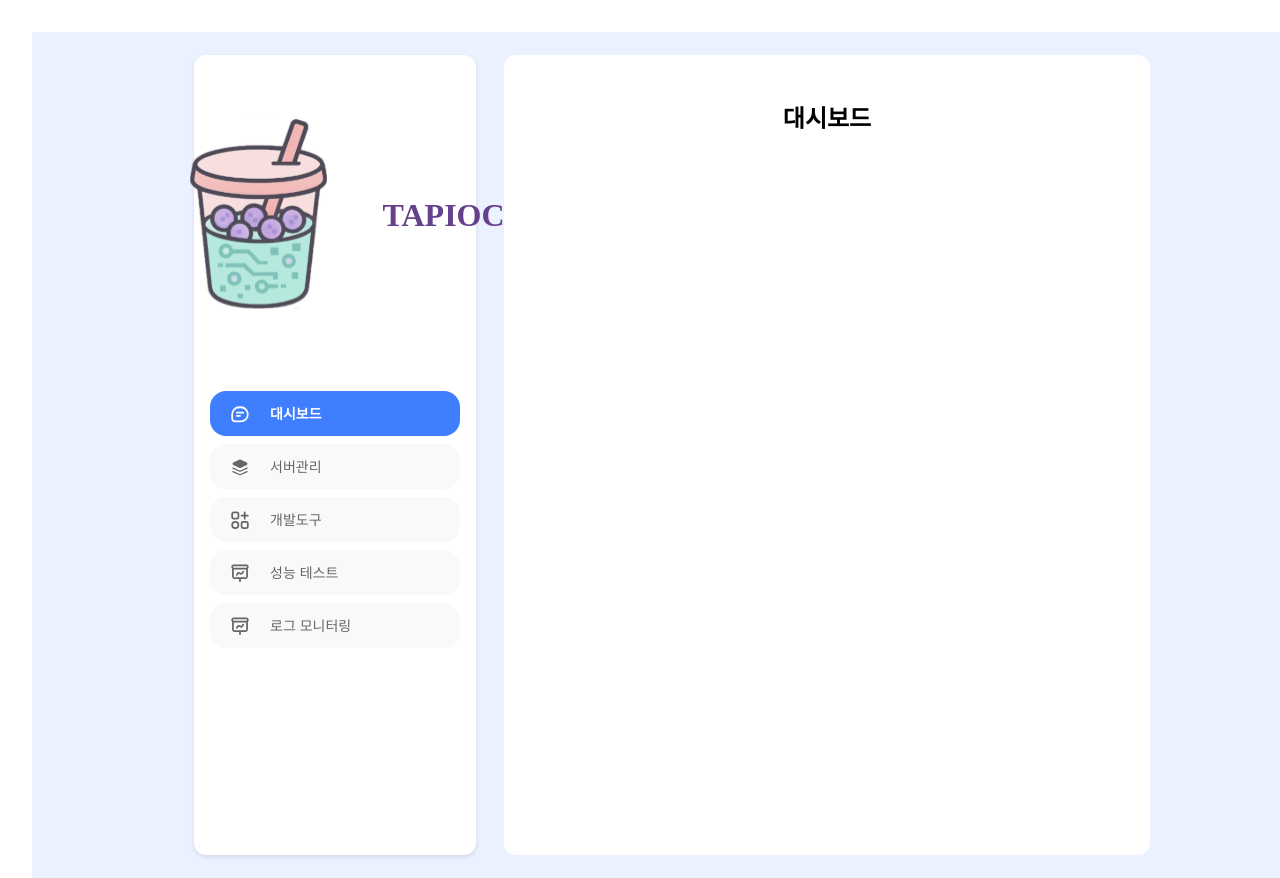
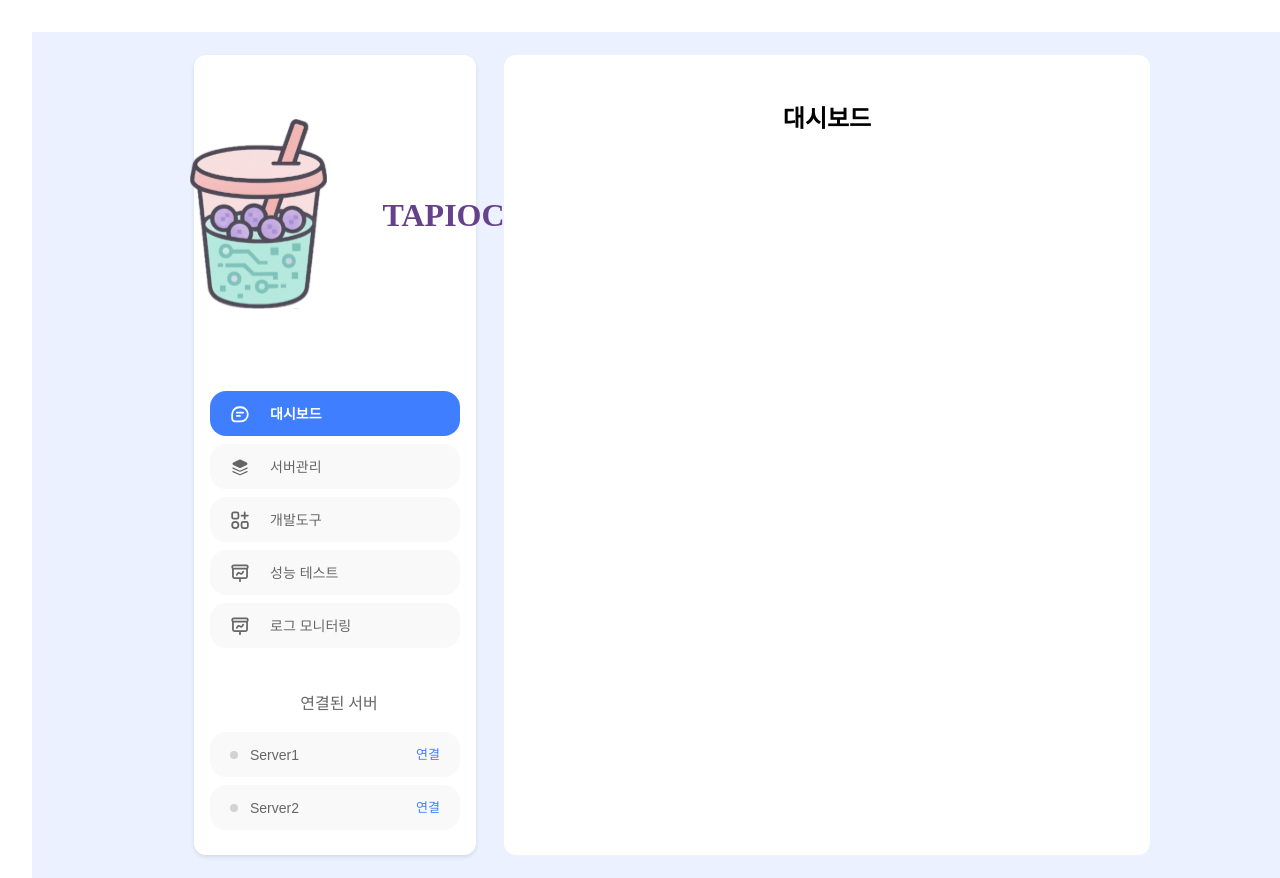
Before and after one commit to 2025-oss-Tapioca/FE, a React (Vite) app: page / in a window 1280 px wide. Shown: the top 878 px of the page. Built offline with nearby package versions, Linux system fonts and the light colour scheme.

Commit message:
feat/#6 서버 버튼 제작

```diff
--- /dev/null
+++ b/src/components/common/serverButton.jsx
@@ -0,0 +1,21 @@
+import React, { useState } from "react";
+import "../../styles/css/serverButton.css";
+
+export default function ServerButton({ label }) {
+  const [connected, setConnected] = useState(false); // 초기 false
+
+  const handleToggle = (e) => {
+    e.stopPropagation(); // 버튼 전체 클릭 방지
+    setConnected((prev) => !prev); // true/false 토글
+  };
+
+  return (
+    <button className={`server ${connected ? "connected" : "disconnected"}`}>
+      <div className="light"></div>
+      <span>{label}</span>
+      <span className="connect-button" onClick={handleToggle}>
+        연결 {connected ? "해제" : ""}
+      </span>
+    </button>
+  );
+}
--- a/src/components/common/sideBar.jsx
+++ b/src/components/common/sideBar.jsx
@@ -1,5 +1,7 @@
 import React from 'react';
 import NavButton from './navButton';
+import ServerButton from './serverButton';
+
 import "../../styles/css/sideBar.css";
 
 export default function Sidebar({ activeTab, setActiveTab }) {
@@ -45,6 +47,15 @@ export default function Sidebar({ activeTab, setActiveTab }) {
           );
         })}
       </div>
+      <div>
+        {/* 서버 연결 상태 버튼 */}
+        <div className='connected-server-header'>연결된 서버</div>
+        <div className="server-buttons">
+            <ServerButton label="Server1" />
+            <ServerButton label="Server2" />
+        </div>
+
+      </div>
     </div>
   );
 }
--- /dev/null
+++ b/src/styles/css/serverButton.css
@@ -0,0 +1,36 @@
+.server {
+  font-size: 14px;
+  line-height: 20px;
+  font-weight: 400;
+  letter-spacing: -2.5%;
+  color: #666666;
+  width: 100%;
+  height: 45px;
+  display: flex;
+  align-items: center;
+  padding: 0 20px;
+  border-radius: 16px;
+  background: #F9F9F9;
+  text-align: left;
+  border: none;
+  gap: 12px;
+  transition: background-color 0.2s ease;
+}
+.server.connected .light {
+  background-color: #00EB37;
+}
+.server.disconnected .light {
+  background-color: #D3D3D3;
+}
+.server .light {
+  width: 8px;
+  height: 8px;
+  border-radius: 50%;
+  transition: background-color 0.3s ease;
+}
+.server .connect-button {
+  color: #3F7FFF;
+  cursor: pointer;
+  margin-left: auto;
+  font-size: 13px;
+}
--- a/src/styles/css/sideBar.css
+++ b/src/styles/css/sideBar.css
@@ -36,3 +36,16 @@
 .side-bar .nav-buttons .nav-icon.active {
   color: #000000;
 }
+.side-bar .connected-server-header {
+  color: #666666;
+  font-size: 16px;
+  line-height: 24px;
+  font-weight: 500;
+  letter-spacing: -2.5%;
+  margin: 28px 0 16px 8px;
+}
+.side-bar .server-buttons {
+  gap: 8px;
+  display: flex;
+  flex-direction: column;
+}
--- /dev/null
+++ b/src/styles/scss/common/serverButton.scss
@@ -0,0 +1,44 @@
+@import "../typography";
+@import "../colors";
+
+.server {
+  @include font-style("body2");
+  @include text-color("text-sub1");
+  width: 100%;
+  height: 45px;
+  display: flex;
+  align-items: center;
+  padding: 0 20px;
+  border-radius: 16px;
+  background: #F9F9F9;
+  text-align: left;
+  border: none;
+  gap: 12px;
+  transition: background-color 0.2s ease;
+
+  &.connected {
+    .light {
+      background-color: #00EB37;
+    }
+  }
+
+  &.disconnected {
+    .light {
+      background-color: #D3D3D3;
+    }
+  }
+
+  .light {
+    width: 8px;
+    height: 8px;
+    border-radius: 50%;
+    transition: background-color 0.3s ease;
+  }
+
+  .connect-button {
+    @include text-color("primary600");
+    cursor: pointer;
+    margin-left: auto;
+    font-size: 13px;
+  }
+}
--- a/src/styles/scss/components/sideBar.scss
+++ b/src/styles/scss/components/sideBar.scss
@@ -39,6 +39,16 @@
             color: #000000;
           }
     }
+    .connected-server-header{
+        @include text-color("text-sub1");
+        @include font-style("headline6");
+        margin: 28px 0 16px 8px;
+    }
+    .server-buttons{
+      gap: 8px;
+      display: flex;
+      flex-direction: column;
+    }
 
 
 
```
